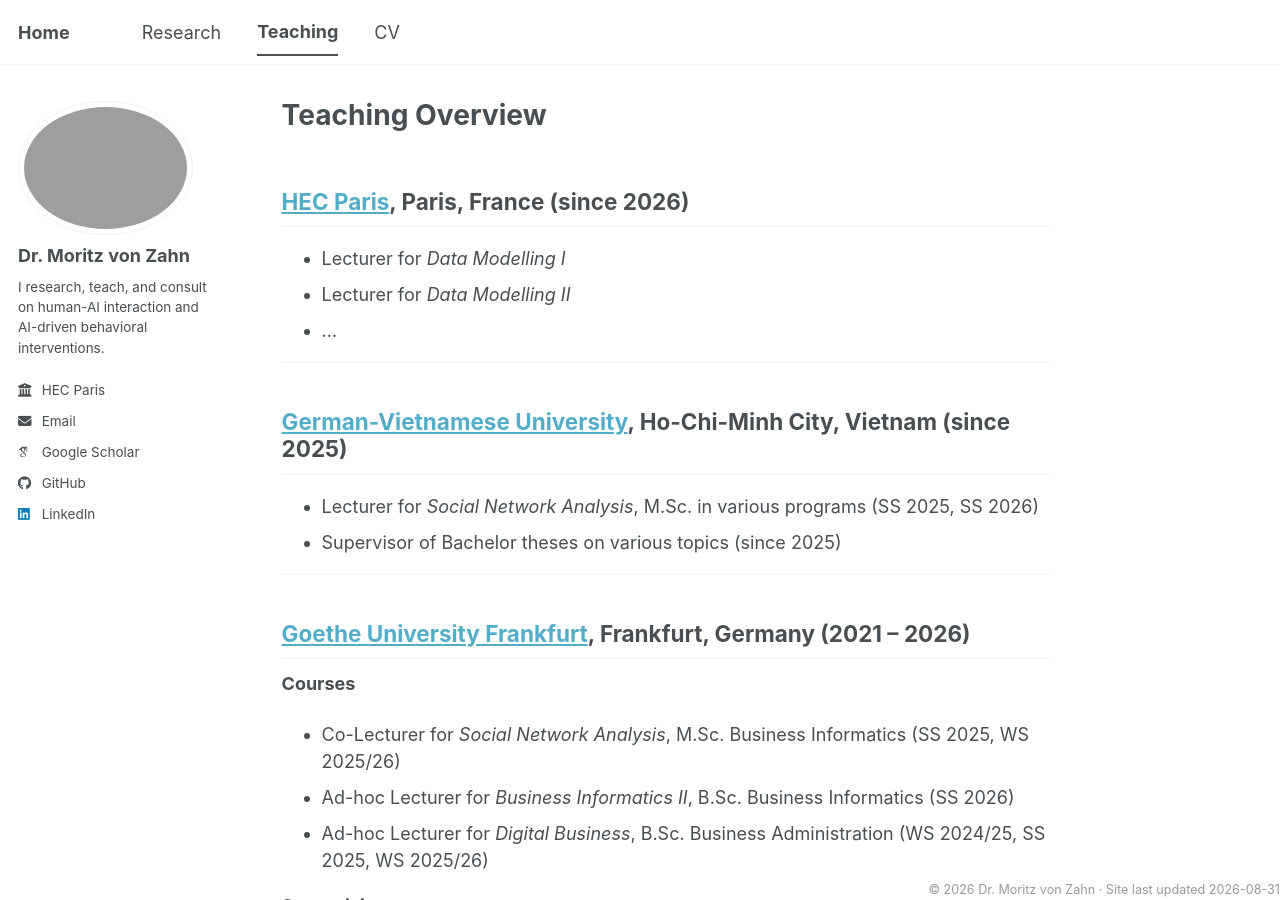
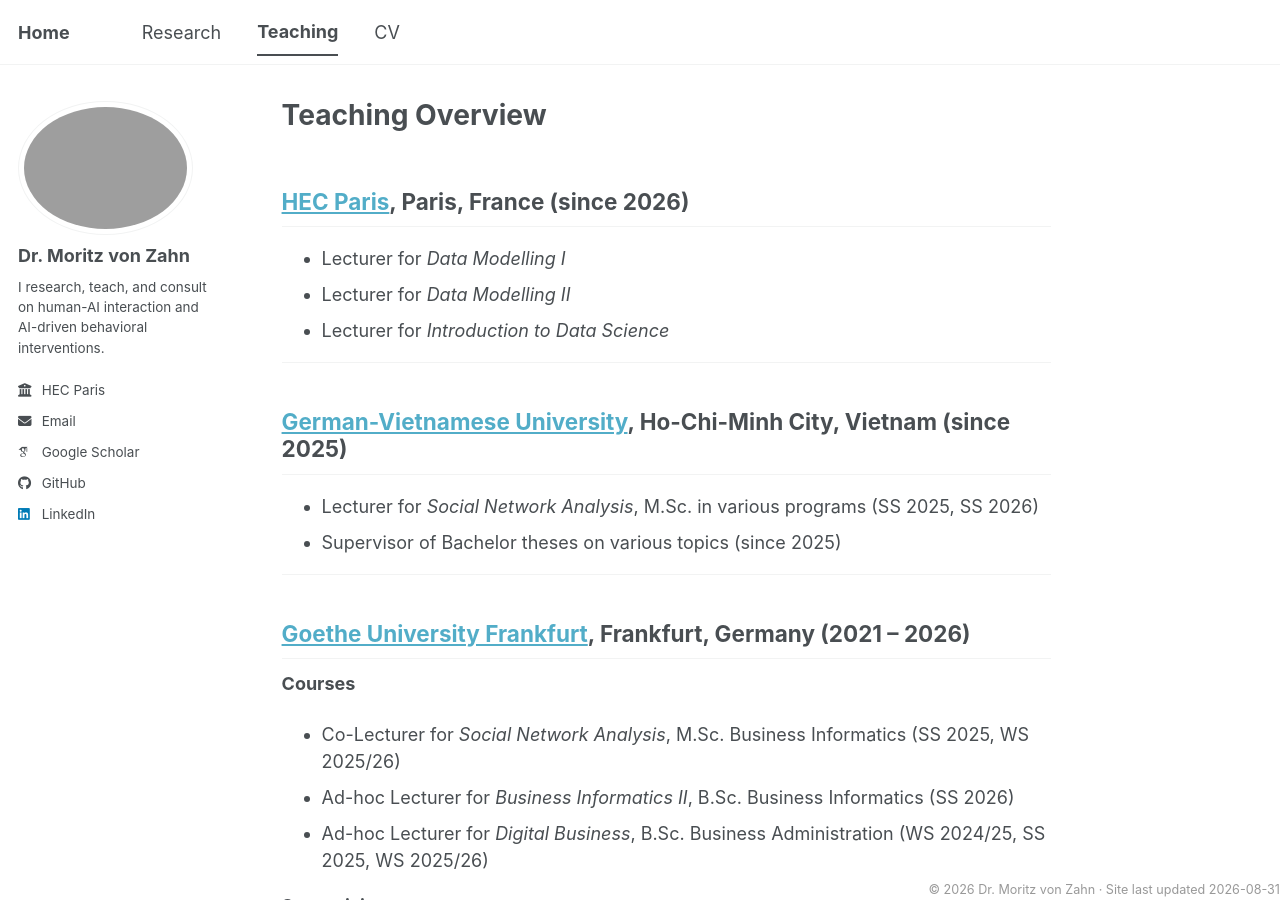
Before and after one commit to moritzvz/moritzvz.github.io, a Jekyll site: the page built from _pages/teaching.md, in a window 1280 px wide and 900 px high. Built offline with Jekyll 4.4.1, drawn with Linux system fonts in a browser that asks for light colours; some web fonts are replaced; a script bundle is joined from its source files by our own code; library files that are not in the unit come from our copies.

Commit message:
Update teaching.md

```diff
--- a/_pages/teaching.md
+++ b/_pages/teaching.md
@@ -9,7 +9,7 @@ author_profile: true
 
 - Lecturer for *Data Modelling I*
 - Lecturer for *Data Modelling II*
-- ...
+- Lecturer for *Introduction to Data Science*
 
 ---
 
```
